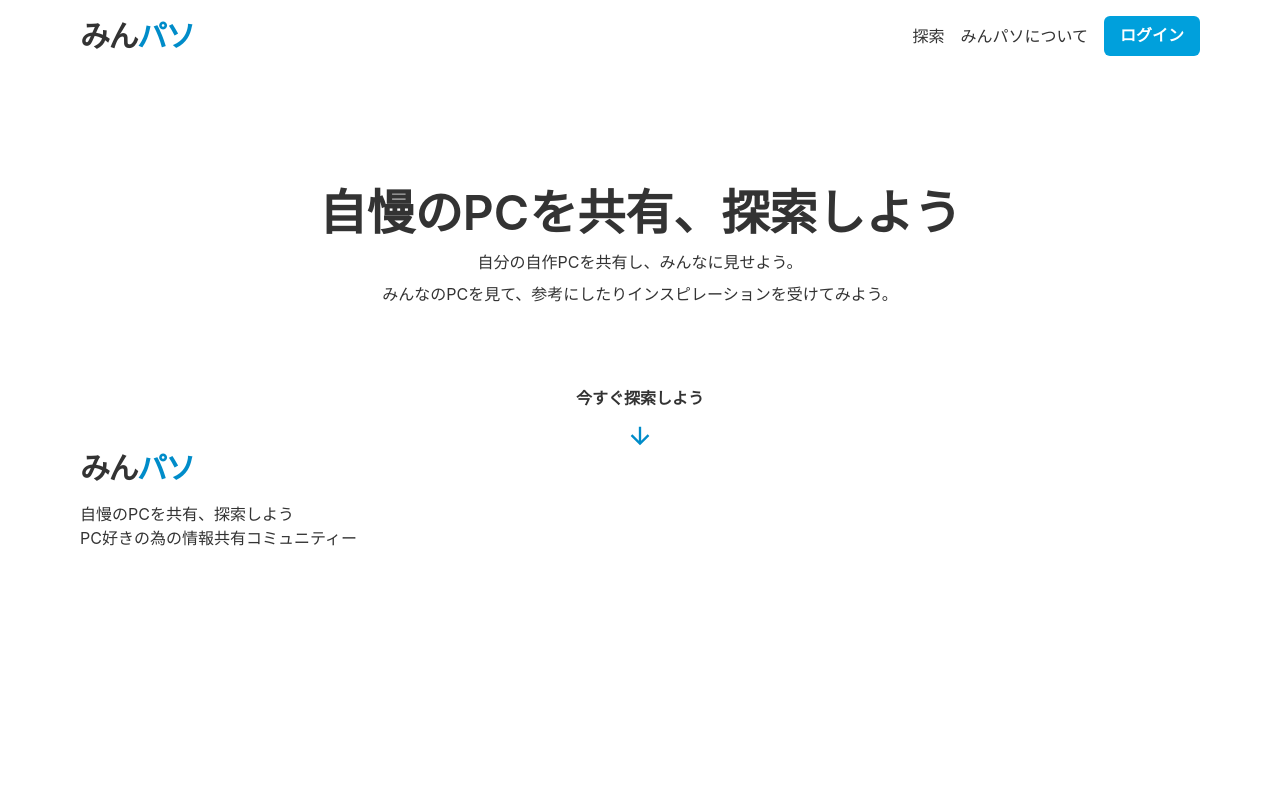
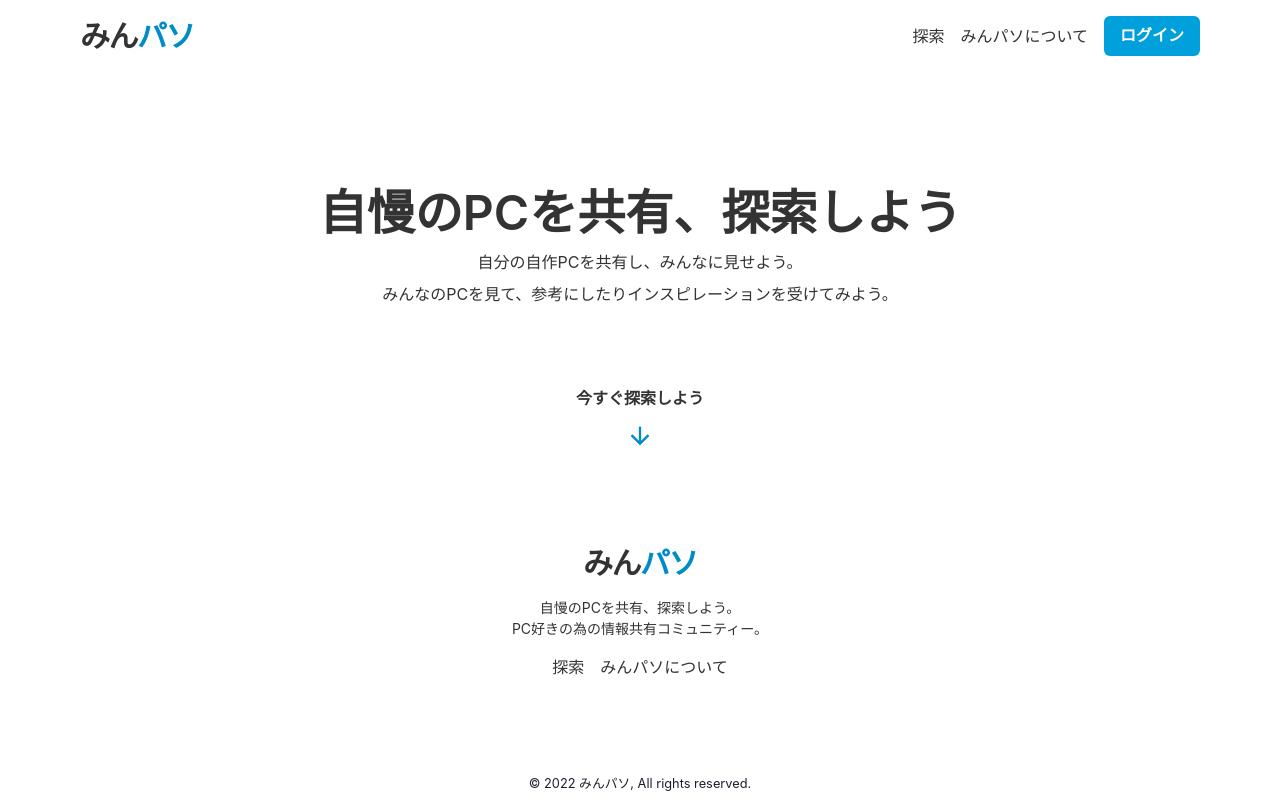
Before and after one commit to murakamiren/minpaso, a Next.js app: page / in a window 1280 px wide. Built offline with nearby package versions, Linux system fonts and the light colour scheme.

Commit message:
refactor: footer markup

```diff
--- a/src/components/footer/footer.tsx
+++ b/src/components/footer/footer.tsx
@@ -1,20 +1,40 @@
-import { Box, chakra, Heading, Text } from "@chakra-ui/react";
+import { Box, Center, chakra, Heading, Link, List, ListItem, Text } from "@chakra-ui/react";
+import NextLink from "next/link";
 import { FC } from "react";
+import { navItem } from "../navbar/navItem";
 
 const Footer: FC = () => {
 	return (
-		<footer>
-			<Box px={20}>
+		<chakra.footer w="full" h="360px">
+			<Box px={20} h="90%" display="flex" flexDir="column" alignItems="center" justifyContent="center">
 				<Heading as="h1" fontWeight="bold" color="text.black" fontSize="3xl" letterSpacing="tighter">
 					みん<chakra.span color="linkedin.600">パソ</chakra.span>
 				</Heading>
-				<Text color="text.black" mt={4}>
-					自慢のPCを共有、探索しよう
+				<Text color="text.black" mt={4} textAlign="center" fontSize="sm">
+					自慢のPCを共有、探索しよう。
 					<br />
-					PC好きの為の情報共有コミュニティー
+					PC好きの為の情報共有コミュニティー。
 				</Text>
+				<Box mt={4}>
+					<nav>
+						<List display="flex" gap={4}>
+							{navItem.map((item, i) => (
+								<ListItem key={i}>
+									<NextLink href={item.href} passHref>
+										<Link color="text.black">{item.text}</Link>
+									</NextLink>
+								</ListItem>
+							))}
+						</List>
+					</nav>
+				</Box>
 			</Box>
-		</footer>
+			<Center>
+				<chakra.small>
+					<Text>© 2022 みんパソ, All rights reserved.</Text>
+				</chakra.small>
+			</Center>
+		</chakra.footer>
 	);
 };
 
```
